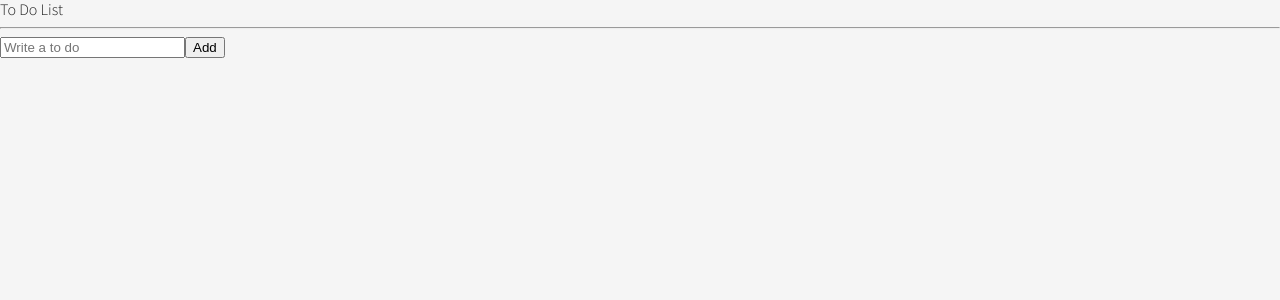
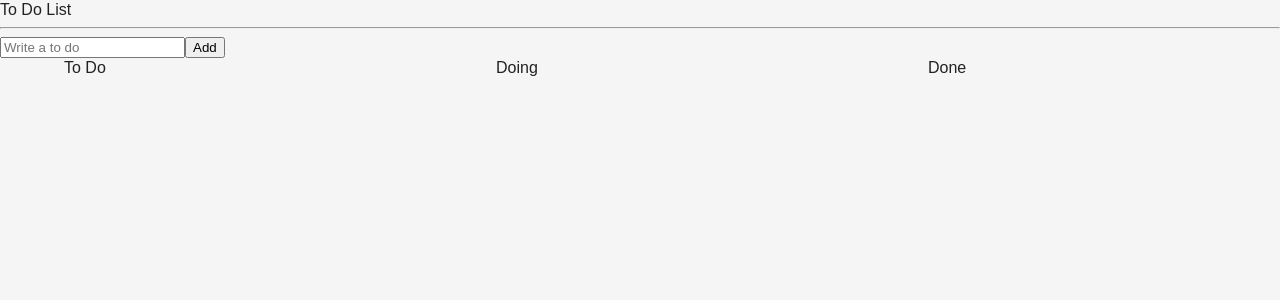
Before and after one commit to onnuring/Todo-list, a React (Create React App) app: page / in a window 1280 px wide. Shown: the top 300 px of the page. Built offline with nearby package versions, Linux system fonts and the light colour scheme.

Commit message:
selector 함수를로 atom output변형을 통해 카테고리 분류

```diff
--- a/src/atoms.tsx
+++ b/src/atoms.tsx
@@ -1,4 +1,4 @@
-import { atom } from "recoil";
+import { atom, selector } from "recoil";
 
 export interface ITodo {
   text: string;
@@ -10,3 +10,16 @@
   key: "todo",
   default: [],
 });
+
+//selector 함수로 atom의 output을 변형시킨다
+export const todoSelector = selector({
+  key: "todoSelector",
+  get: ({ get }) => {
+    const todos = get(todoState);
+    return [
+      todos.filter((todo) => todo.category === "TO_DO"),
+      todos.filter((todo) => todo.category === "DOING"),
+      todos.filter((todo) => todo.category === "DONE"),
+    ];
+  },
+});
--- a/src/components/Todo.tsx
+++ b/src/components/Todo.tsx
@@ -17,7 +17,7 @@
       //2. 새로운 카데고리로 새로운 todo를 만들어야한다.
       const newTodo = { text, id, category: name as any };
 
-      //3. prevTodo를 newTodo로 바꿔준다 (기존배열에서 타겟객체를 제외한 앞뒤로 잘라주어야함)
+      //3. prevTodo를 newTodo로 바꿔준다 (기존배열에서 타겟객체를 제외한 앞뒤로 잘라주고 새배열로 리턴함)
       return [
         ...prev.slice(0, targetIndex),
         newTodo,
--- a/src/components/TodoList.tsx
+++ b/src/components/TodoList.tsx
@@ -1,22 +1,54 @@
 import { useRecoilValue } from "recoil";
 import CreateTodo from "./CreateTodo";
 import Todo from "./Todo";
-import { todoState } from "../atoms";
+import { todoSelector, todoState } from "../atoms";
+import styled from "styled-components";
+
+const ListWrap = styled.div`
+  display: flex;
+  justify-content: space-between;
+  width: 90vw;
+  margin: 0 auto;
+`;
+const ListBox = styled.div`
+  width: 25%;
+`;
 
 const TodoList = () => {
-  const todos = useRecoilValue(todoState);
-  console.log(todos);
+  const [todos, doing, done] = useRecoilValue(todoSelector);
+
   return (
     <div>
       <h1>To Do List</h1>
       <hr />
       <CreateTodo />
+      <ListWrap>
+        <ListBox>
+          <h2>To Do</h2>
           <ul>
             {todos.map((todo) => (
               <Todo key={todo.id} {...todo} />
               // <Todo text={todo.text} category={todo.category} id={todo.id} />
             ))}
           </ul>
+        </ListBox>
+        <ListBox>
+          <h2>Doing</h2>
+          <ul>
+            {doing.map((todo) => (
+              <Todo key={todo.id} {...todo} />
+            ))}
+          </ul>
+        </ListBox>
+        <ListBox>
+          <h2>Done</h2>
+          <ul>
+            {done.map((todo) => (
+              <Todo key={todo.id} {...todo} />
+            ))}
+          </ul>
+        </ListBox>
+      </ListWrap>
     </div>
   );
 };
```
Lines whose indentation alone changed are shown as unchanged.
